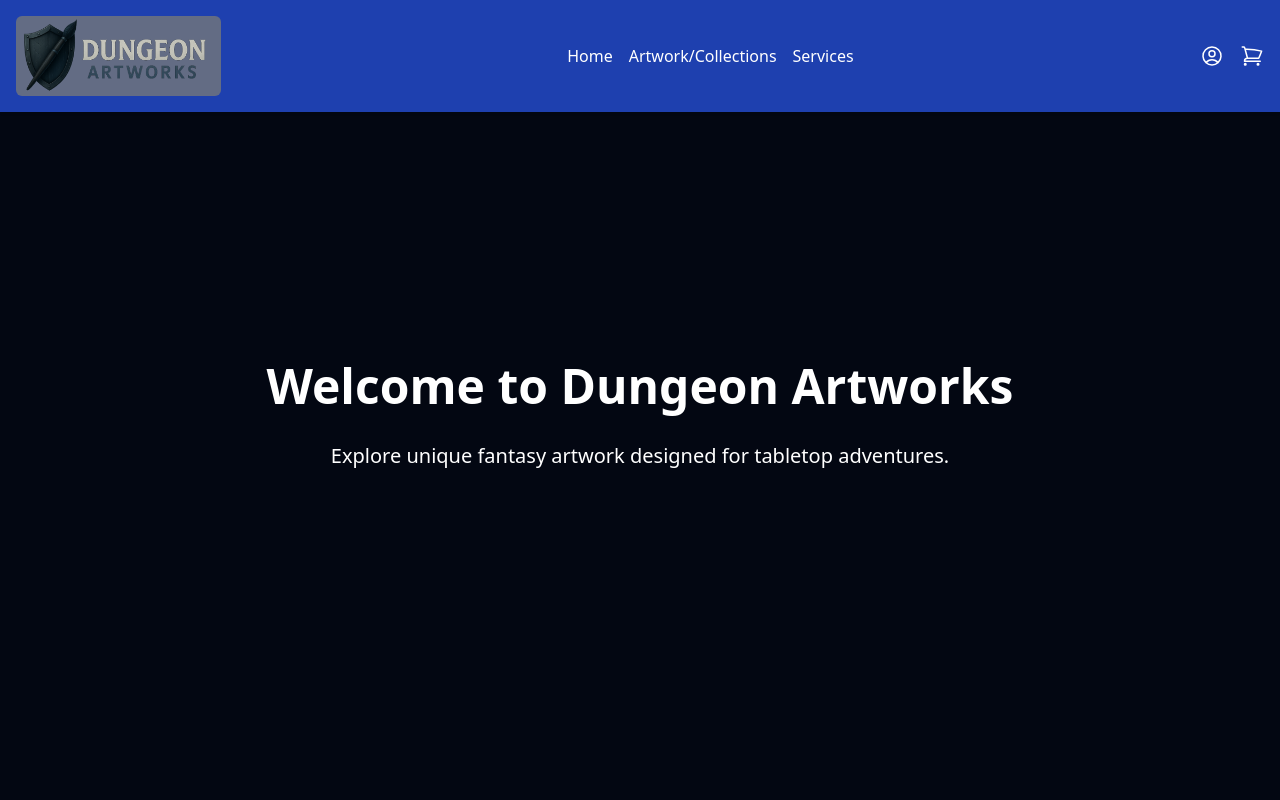
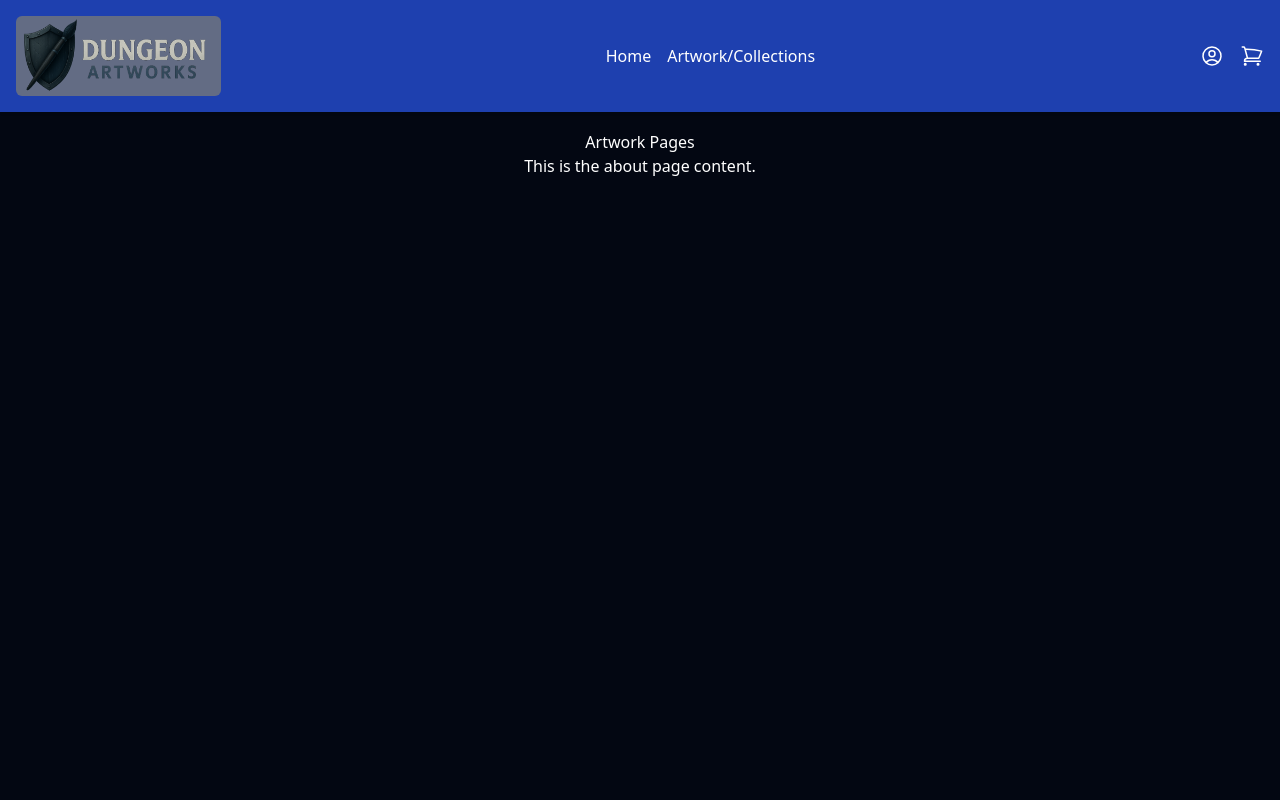
Before and after one commit to janczakmatthew/dungeon-artworks, a React (Create React App) app: page /artwork in a window 1280 px wide. Shown: the top 800 px of the page. Built offline with nearby package versions, Linux system fonts and the light colour scheme.

Commit message:
Dev - Add React Routes to the site. Also create an artworks page to test routes with.

```diff
--- a/src/App.jsx
+++ b/src/App.jsx
@@ -2,14 +2,15 @@ import './App.css';
 import Header from './header';
 import Footer from './footer'; // Assuming you have a Footer component
 import Home from './home'; // Importing the Home component
+import { Outlet } from 'react-router-dom';
 
 function App() {
   return (
     <div>
       <Header />
       {/* Other components and content go here */}
-      <main className="bg-gray-950 text-white min-h-screen">
-        <Home />
+      <main className="bg-gray-950 text-white min-h-screen pt-[130px] ">
+        <Outlet />
       </main>
       <Footer/>
     </div>
--- a/src/header.jsx
+++ b/src/header.jsx
@@ -1,3 +1,6 @@
+import React from "react";
+import { Link } from "react-router-dom";
+
 function Header() {
     return (
         <header className="bg-blue-800 text-white p-4 shadow fixed top-0 w-full">
@@ -6,9 +9,8 @@ function Header() {
                     <img src="/img/DA_logo_clean.png" alt="Dungeon Artworks Logo" className="h-20 rounded-md bg-gray-500/90" />
                 </div>
                 <nav className="main-nav flex justify-center align-center space-x-4">
-                    <a href="#home" className="hover:underline">Home</a>
-                    <a href="#about" className="hover:underline">Artwork/Collections</a>
-                    <a href="#services" className="hover:underline">Services</a>
+                    <Link to="/" className="hover:underline">Home</Link>
+                    <Link to="/artwork" className="hover:underline">Artwork/Collections</Link>
                 </nav>
 
                 <nav className="space-x-4 flex items-center align-center">
--- a/src/home.jsx
+++ b/src/home.jsx
@@ -3,7 +3,7 @@ import GallerySwiper from "./components/gallery-swiper";
 function Home() {
     return (
         <div>
-            <div className='max-w-[1440px] flex justify-center items-center h-screen mx-auto'>
+            <div className='max-w-[1440px] flex justify-center items-center h-screen -mt-[130px] mx-auto'>
                 <div>
                     <h1 className='text-5xl text-center font-bold py-8 px-4'>Welcome to Dungeon Artworks</h1>
                     <p className='text-center text-xl'>Explore unique fantasy artwork designed for tabletop adventures.</p>
@@ -16,7 +16,7 @@ function Home() {
                 </div>
             </section>
 
-            <GallerySwiper galleryTitle='Newest Artwork' />
+            <GallerySwiper galleryTitle='Newest' />
 
 
         </div>
--- a/src/index.js
+++ b/src/index.js
@@ -1,14 +1,14 @@
 import React from 'react';
 import ReactDOM from 'react-dom/client';
 import './index.css';
-import App from './App';
+//import App from './App';
 import reportWebVitals from './reportWebVitals';
+//import { BrowserRouter } from 'react-router-dom';
+import AppRoutes from './routes'; // Importing the routes
 
 const root = ReactDOM.createRoot(document.getElementById('root'));
 root.render(
-  <React.StrictMode>
-    <App />
-  </React.StrictMode>
+  <AppRoutes />
 );
 
 // If you want to start measuring performance in your app, pass a function
--- /dev/null
+++ b/src/pages/Artwork.jsx
@@ -0,0 +1,16 @@
+// src/pages/AboutPage.js
+import React from 'react';
+
+const ArtworkPages = () => {
+  return (
+    <div>
+      <div className='max-w-[1440px] flex flex-col justify-center items-center h-1/4 mx-auto'>
+        <h1>Artwork Pages</h1>
+        <p>This is the about page content.</p>
+      </div>
+
+    </div>
+  );
+};
+
+export default ArtworkPages;
--- /dev/null
+++ b/src/routes.jsx
@@ -0,0 +1,21 @@
+import React from 'react';
+import { BrowserRouter as Router, Routes, Route } from 'react-router-dom';
+import App from './App';
+import Home from './home';
+import ArtworkPages from './pages/Artwork';
+
+function AppRoutes() {
+  return (
+    <Router>
+      <Routes>
+        <Route path="/" element={<App />}>
+          <Route index element={<Home />} />
+          <Route path="artwork" element={<ArtworkPages />} />
+        </Route>
+      </Routes>
+    </Router>
+
+  );
+}
+
+export default AppRoutes;
```
